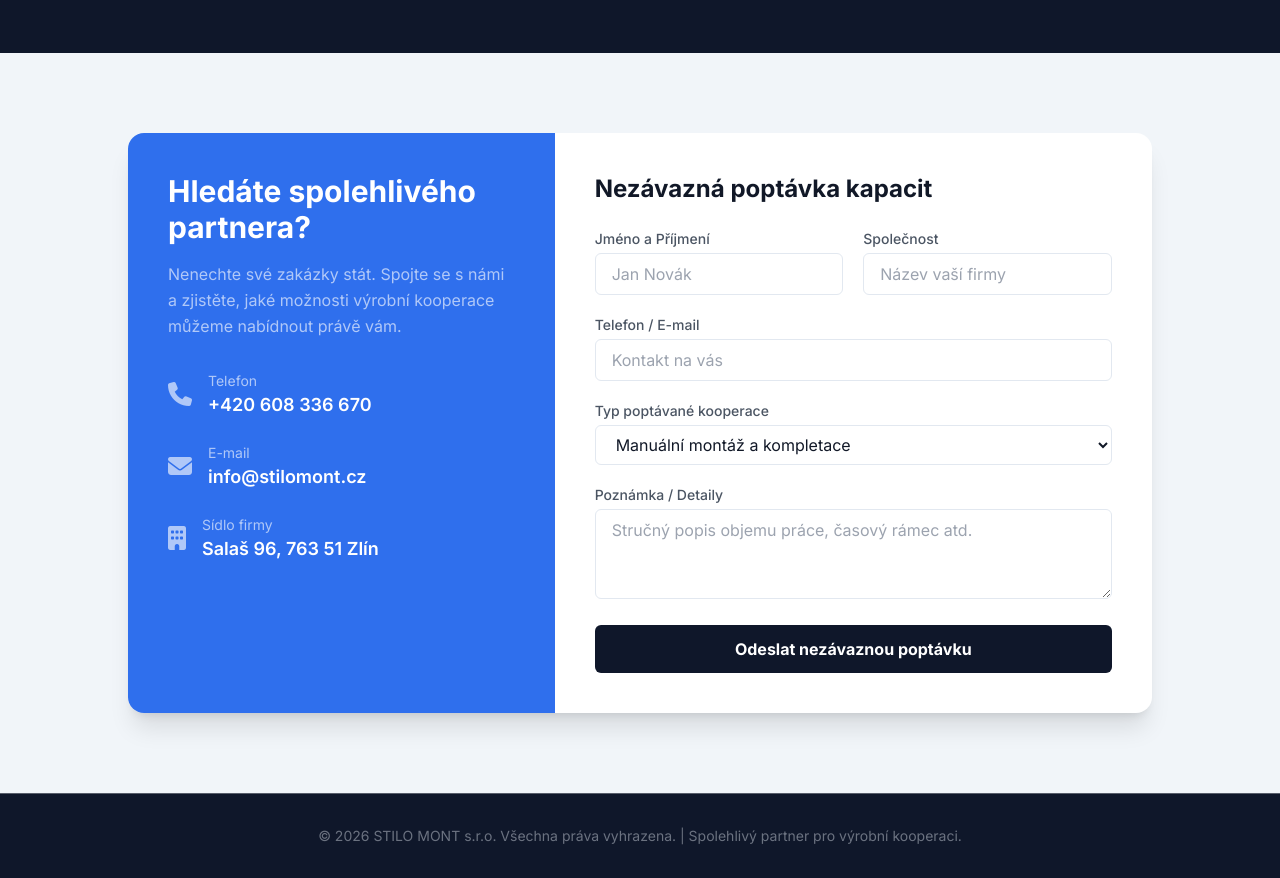
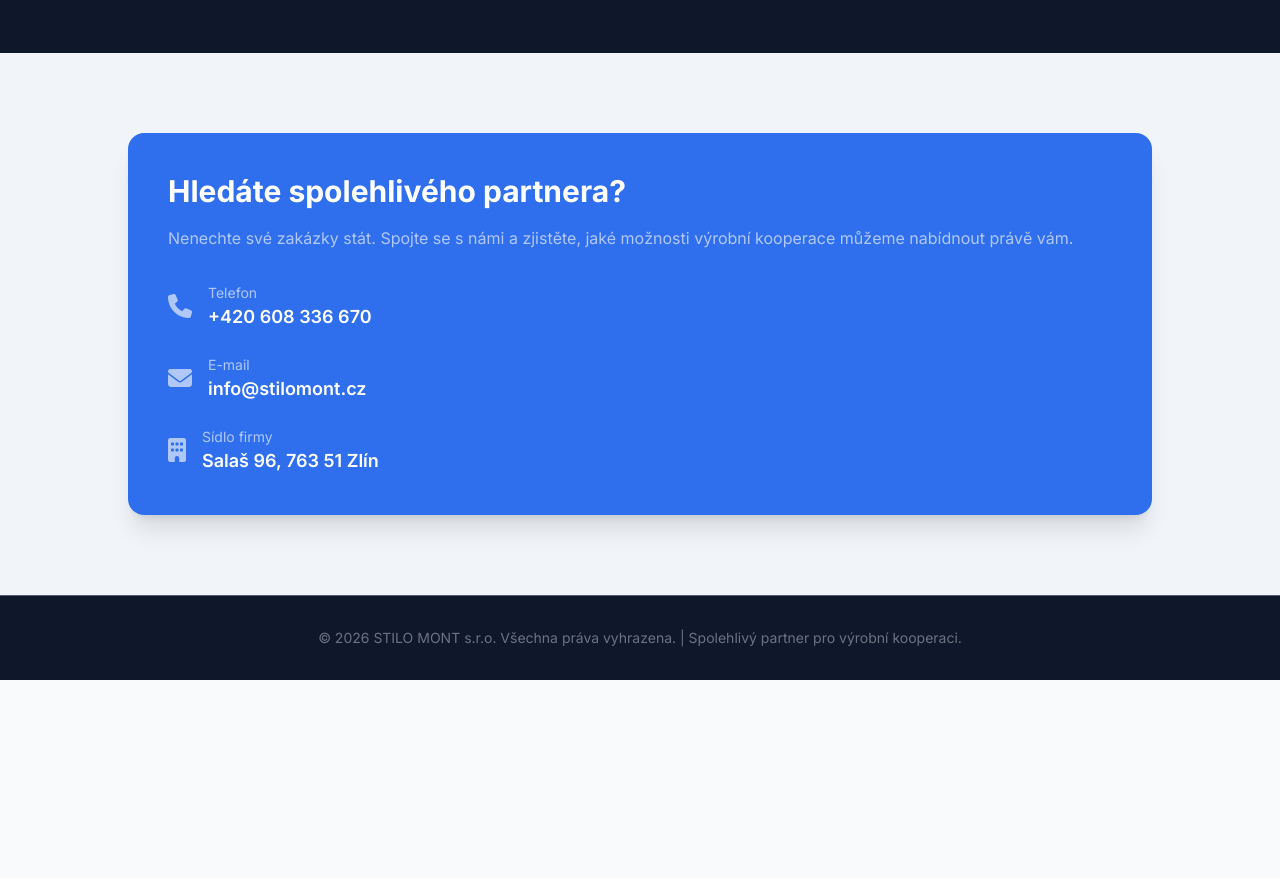
Before and after one commit to michael-sevcik/autostilo, a plain HTML site: page index.html in a window 1280 px wide. Shown: the part 3080-3958 px from the top of the page. After the commit the page ends 3760 px from the top, so only its background shows below. Drawn offline with nearby package versions, Linux system fonts and the light colour scheme.

Commit message:
remove contact form

```diff
--- a/index.html
+++ b/index.html
@@ -454,7 +454,7 @@
 
     <section id="kontakt" class="py-20 px-4 sm:px-6 lg:px-8 bg-slate-100">
         <div class="max-w-5xl mx-auto bg-white rounded-2xl shadow-xl overflow-hidden flex flex-col md:flex-row">
-            <div class="md:w-5/12 bg-blue-600 text-white p-10 flex flex-col justify-between">
+            <div class="w-full bg-blue-600 text-white p-10 flex flex-col justify-between">
                 <div>
                     <h2 class="text-3xl font-bold mb-4">Hledáte spolehlivého partnera?</h2>
                     <p class="text-blue-100 mb-8 leading-relaxed">
@@ -488,52 +488,6 @@
                 <!-- <div class="mt-12 pt-8 border-t border-blue-500/50">
                     <p class="text-sm text-blue-200">STILO MONT - Rychlé řešení za atraktivní náklady.</p>
                 </div> -->
-            </div>
-
-            <div class="md:w-7/12 p-10">
-                <h3 class="text-2xl font-bold text-slate-800 mb-6">Nezávazná poptávka kapacit</h3>
-                <form id="contactForm" class="space-y-5">
-                    <div class="grid grid-cols-1 md:grid-cols-2 gap-5">
-                        <div>
-                            <label class="block text-sm font-medium text-slate-700 mb-1">Jméno a Příjmení</label>
-                            <input type="text"
-                                class="w-full px-4 py-2 border border-slate-300 rounded-md focus:ring-blue-500 focus:border-blue-500 outline-none"
-                                placeholder="Jan Novák" required>
-                        </div>
-                        <div>
-                            <label class="block text-sm font-medium text-slate-700 mb-1">Společnost</label>
-                            <input type="text"
-                                class="w-full px-4 py-2 border border-slate-300 rounded-md focus:ring-blue-500 focus:border-blue-500 outline-none"
-                                placeholder="Název vaší firmy" required>
-                        </div>
-                    </div>
-                    <div>
-                        <label class="block text-sm font-medium text-slate-700 mb-1">Telefon / E-mail</label>
-                        <input type="text"
-                            class="w-full px-4 py-2 border border-slate-300 rounded-md focus:ring-blue-500 focus:border-blue-500 outline-none"
-                            placeholder="Kontakt na vás" required>
-                    </div>
-                    <div>
-                        <label class="block text-sm font-medium text-slate-700 mb-1">Typ poptávané kooperace</label>
-                        <select
-                            class="w-full px-4 py-2 border border-slate-300 rounded-md focus:ring-blue-500 focus:border-blue-500 outline-none bg-white">
-                            <option>Manuální montáž a kompletace</option>
-                            <option>Dočišťování a úpravy (Rework)</option>
-                            <option>Balení, přebalování a co-packing</option>
-                            <option>Jiné (specifikuji v poznámce)</option>
-                        </select>
-                    </div>
-                    <div>
-                        <label class="block text-sm font-medium text-slate-700 mb-1">Poznámka / Detaily</label>
-                        <textarea rows="3"
-                            class="w-full px-4 py-2 border border-slate-300 rounded-md focus:ring-blue-500 focus:border-blue-500 outline-none"
-                            placeholder="Stručný popis objemu práce, časový rámec atd."></textarea>
-                    </div>
-                    <button type="button" onclick="alert('Demo verze: Formulář by nyní odeslal data.')"
-                        class="w-full bg-slate-900 text-white font-bold py-3 px-4 rounded-md hover:bg-slate-800 transition duration-300">
-                        Odeslat nezávaznou poptávku
-                    </button>
-                </form>
             </div>
         </div>
     </section>
```
